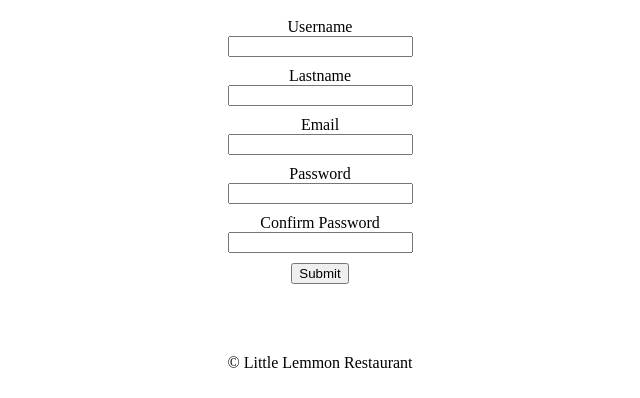
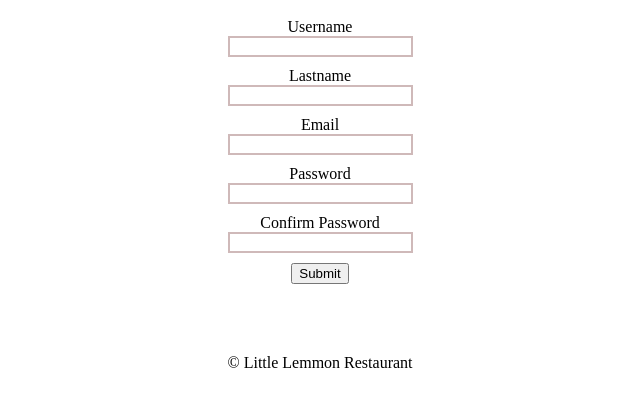
Before and after one commit to AlirezaBghn/My-project, a plain HTML site: page index.html in a window 1280 px wide. Shown: the part 402-800 px from the top of the page, without its empty margins (320-960 px from the left). Drawn offline with Linux system fonts and the light colour scheme.

Commit message:
required has been added to input

```diff
--- a/index.html
+++ b/index.html
@@ -25,23 +25,23 @@
         <h1>Sign up</h1>
         <div>
             <label for="user-name">Username</label><br>
-            <input type="text" id="user-name" name="user-name">
+            <input type="text" id="user-name" name="user-name" required minlength="3" maxlength="12">
         </div>
         <div>
             <label for="last-name">Lastname</label><br>
-            <input type="text" id="last-name" name="last-name">
+            <input type="text" id="last-name" name="last-name" required minlength="3" maxlength="12">
         </div>
         <div>
             <label for="email">Email</label><br>
-            <input type="email" id="user-email" name="user-email">
+            <input type="email" id="user-email" name="user-email" required>
         </div>
         <div>
-            <label for="password">Password</label><br>
-            <input type="password" id="user-password" name="user-password">
+            <label for="password" req>Password</label><br>
+            <input type="password" id="user-password" name="user-password" required minlength="3" >
         </div>
         <div>
             <label for="user-confirm-password">Confirm Password</label><br>
-            <input type="password" id="user-confirm-password" name="user-confirm-password">
+            <input type="password" id="user-confirm-password" name="user-confirm-password" required minlength="3">
         </div>
         <div>
             <button type="submit" id="submit" name="submit">Submit</button>
--- a/styles.css
+++ b/styles.css
@@ -25,3 +25,10 @@ footer {
     position: absolute;
     bottom: 10px;
 }
+
+input:valid {
+    border: 2px solid green;
+}
+input:invalid {
+    border: 2px solid rgb(207, 185, 185);
+}
```
